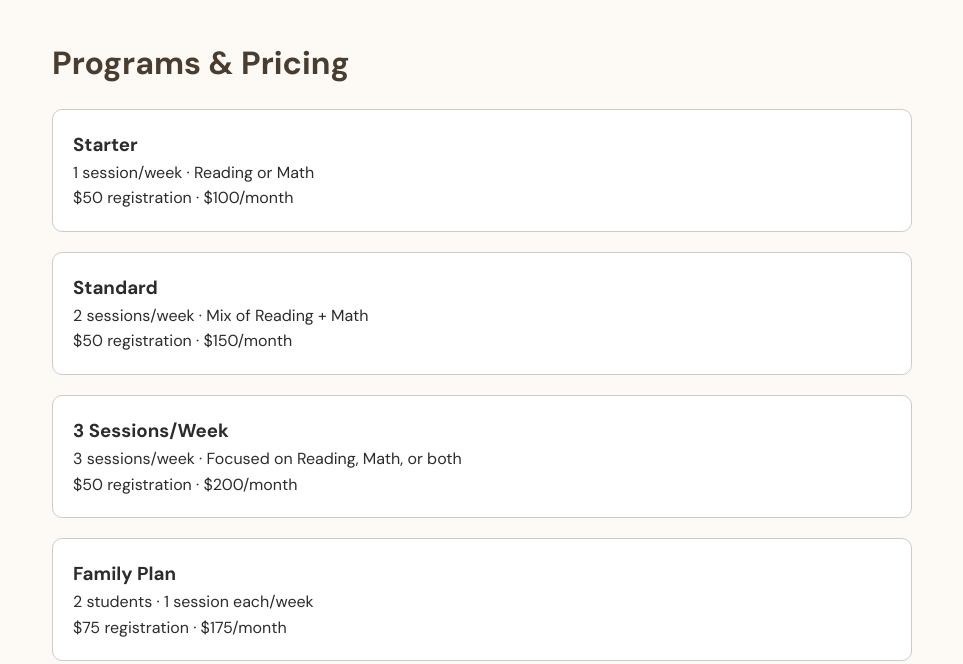
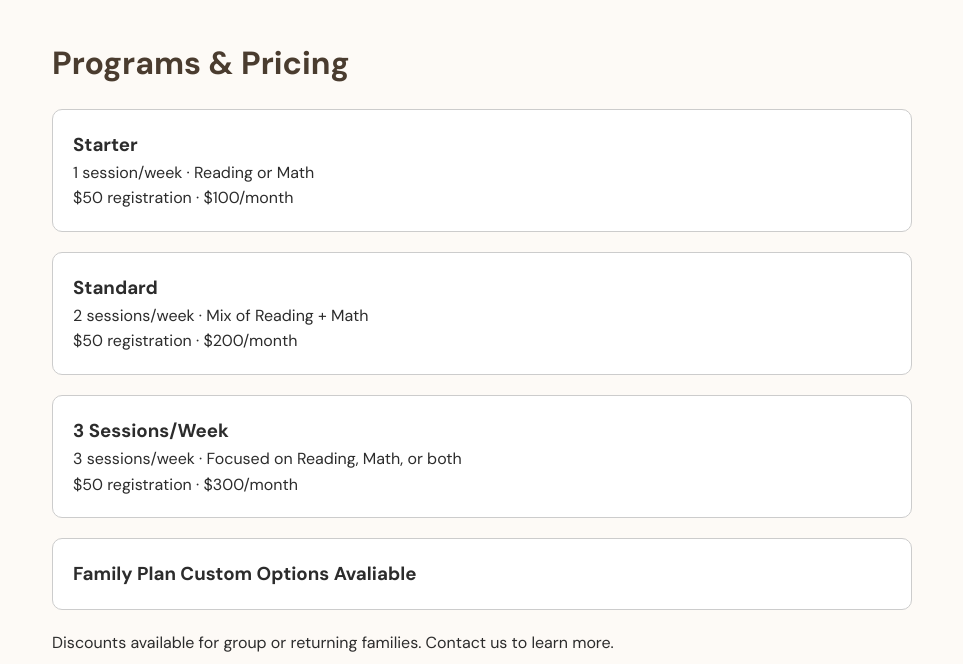
Before and after one commit to TrueHonestAcademics/TrueHonestAcademics.github.io, a plain HTML site: page index.html in a window 1280 px wide. Shown: the part 1150-1814 px from the top of the page, without its empty margins (158-1121 px from the left). Drawn offline with Linux system fonts and the light colour scheme.

Commit message:
Update index.html

```diff
--- a/index.html
+++ b/index.html
@@ -1,4 +1,5 @@
-<!DOCTYPE html><html lang="en">
+<!DOCTYPE html>
+<html lang="en">
 <head>
   <meta charset="UTF-8">
   <meta name="viewport" content="width=device-width, initial-scale=1.0">
@@ -10,7 +11,9 @@
       margin: 0;
       padding: 0;
       font-family: 'DM Sans', sans-serif;
-    }body {
+    }
+
+    body {
       background-color: #fdfaf6;
       color: #2c2c2c;
       line-height: 1.6;
@@ -174,7 +177,6 @@ button:hover {
       font-size: 1.3em;
       padding: 15px 40px;
     }
-
   </style>
 </head>
 <body>
@@ -187,15 +189,21 @@ button:hover {
         <a href="#contact">Contact</a>
       </div>
     </nav>
-  </header>  <section id="mission">
+  </header>
+
+  <section id="mission">
     <h2 class="section-title">Mission Statement</h2>
     <p>
       We serve the child they labeled, misunderstood, or ignored. We see brilliance where others saw disruption. We provide math tutoring, reading comprehension, and refreshing learning tools in a warm, relatable, and empowering space.
     </p>
-  </section>  <section class="hero">
+  </section>
+
+  <section class="hero">
     <div class="overlay">
       <h1>True Honest Academics</h1>
-      <p>For the child they counted out. Peace. I’m talking to the ones who feel unseen.., the ones who sit in the back, who stopped raising their hands, who started thinking maybe school isn't really for them. Let me tell you something real: You are not a project. You are not a problem. You are a possibility.The world tried to read you wrong. Labeled you. Misunderstood you. But you? You speak a language the world forgot. You decode pain like a scholar, move through silence like a scientist. That’s brilliance actually.
+      <p>For the child they counted out. Peace. I’m talking to the ones who feel unseen.., the ones who sit in the back, who stopped raising their hands, who started thinking maybe school isn't really for them. Let me tell you something real: You are not a project. You are not a problem. You are a possibility.
+
+The world tried to read you wrong. Labeled you. Misunderstood you. But you? You speak a language the world forgot. You decode pain like a scholar, move through silence like a scientist. That’s brilliance actually.
 
 So don’t ever believe you were left behind. You were just left out and we’re here to bring you in. Because reading is more then just letters making up words in a books. It’s about reading the world. Reading people. Reading power. And when you learn to do that? You become unstoppable.
 
@@ -203,9 +211,12 @@ You are wanted. Not unwanted. Not a number. Not a test score. You are a future l
 
 So rise up. Build your mind. Read your way out. Speak your truth. And never, ever forget: We see you. And we need you.
 
-Let’s get it. That’s True Honest Academics.” We bring them back in.</p> </div>
+Let’s get it. That’s True Honest Academics.”
+ We bring them back in.</p>
+    </div>
+  </section>
 
-  </section>  <section id="packages">
+  <section id="packages">
     <h2 class="section-title">Programs & Pricing</h2>
     <div class="packages">
       <div>
@@ -216,34 +227,40 @@ Let’s get it. That’s True Honest Academics.” We bring them back in.</p> </
       <div>
         <h3>Standard</h3>
         <p>2 sessions/week · Mix of Reading + Math</p>
-        <p>$50 registration · $150/month</p>
+        <p>$50 registration · $200/month</p>
       </div>
       <div>
         <h3>3 Sessions/Week</h3>
         <p>3 sessions/week · Focused on Reading, Math, or both</p>
-        <p>$50 registration · $200/month</p>
+        <p>$50 registration · $300/month</p>
       </div>
       <div>
-        <h3>Family Plan</h3>
-        <p>2 students · 1 session each/week</p>
-        <p>$75 registration · $175/month</p>
+        <h3>Family Plan Custom Options Avaliable</h3>
       </div>
     </div>
     <p>Discounts available for group or returning families. Contact us to learn more.</p>
-  </section>  <div class="photos">
+  </section>
+
+  <div class="photos">
     <img src="https://images.unsplash.com/photo-1503676260728-1c00da094a0b?auto=format&fit=crop&w=600&q=60" alt="Child focused on reading" />
     <img src="https://images.unsplash.com/photo-1516979187457-637abb4f9353?auto=format&fit=crop&w=600&q=60" alt="Child doing math work" />
     <img src="https://images.unsplash.com/photo-1506917989563-5b60a828d6a3?auto=format&fit=crop&w=600&q=60" alt="Child writing notes" />
-  </div>  <div class="cta">
+  </div>
+
+  <div class="cta">
     <p>Ready to build confidence and skills? Get started today!</p>
     <button onclick="document.getElementById('contact-form').scrollIntoView({behavior:'smooth'})">
       Contact Us
     </button>
-  </div>  <section id="contact" class="contact">
+  </div>
+
+  <section id="contact" class="contact">
     <h2 class="section-title">Get In Touch</h2>
     <form id="contact-form" action="https://formspree.io/f/yourformid" method="POST">
       <label for="name">Full Name</label>
-      <input type="text" id="name" name="name" placeholder="Your full name" required /><label for="email">Email Address</label>
+      <input type="text" id="name" name="name" placeholder="Your full name" required />
+
+      <label for="email">Email Address</label>
       <input type="email" id="email" name="_replyto" placeholder="you@example.com" required />
 
       <label for="message">Message</label>
@@ -251,8 +268,9 @@ Let’s get it. That’s True Honest Academics.” We bring them back in.</p> </
 
       <button type="submit">Send Message</button>
     </form>
+  </section>
 
-  </section>  <footer>
+  <footer>
     <p>&copy; 2025 True Honest Academics. All rights reserved.</p>
   </footer>
 </body>
```
Lines whose indentation alone changed are shown as unchanged.
